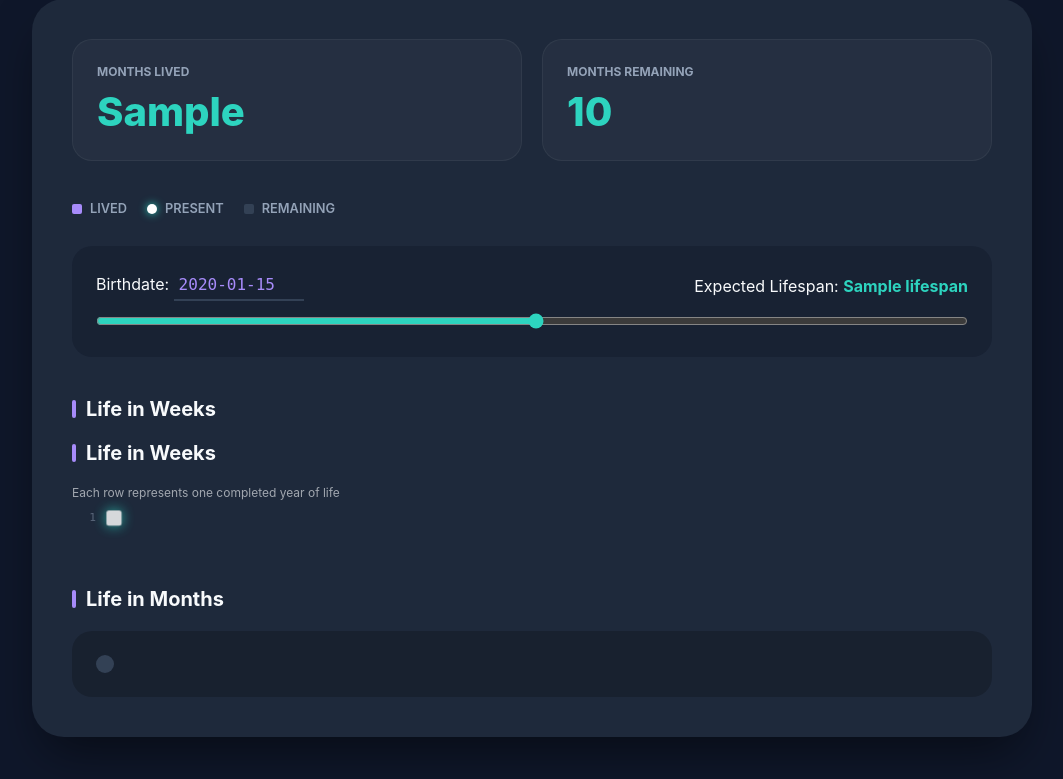
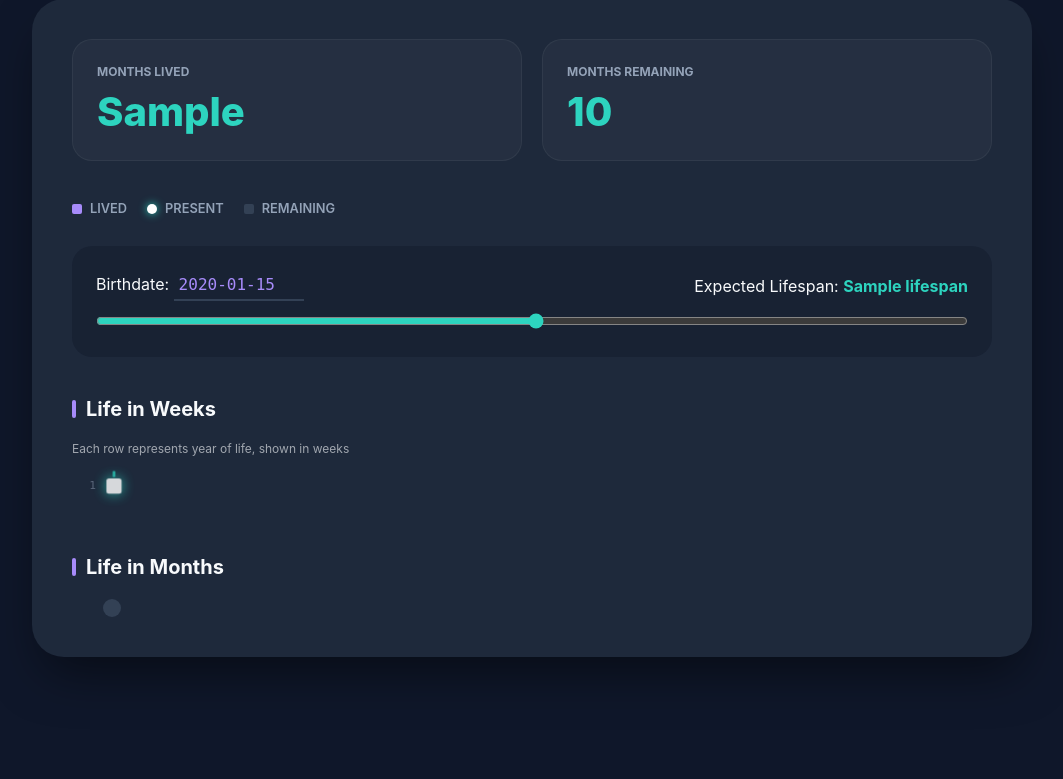
Before and after one commit to yeoreums/life-in-weeks, a Flask app: template templates/index.html in a window 1280 px wide. Shown: the part 21-800 px from the top of the page, without its empty margins (108-1171 px from the left). Run offline with Flask 3, Linux system fonts and the light colour scheme; the template is opened without the code that fills it: most values are stand-ins (such as "Sample title", 1, 10 or a date in 2020).

Commit message:
Clarify MVP assumptions and improve UX labeling

```diff
--- a/static/style.css
+++ b/static/style.css
@@ -40,6 +40,7 @@
   background: var(--container-bg);
   border-radius: 32px;
   box-shadow: 0 25px 50px -12px rgba(0, 0, 0, 0.5);
+  overflow: hidden;
 }
 
 /* =========================
@@ -179,8 +180,9 @@
 
 .weeks-row {
   display: grid;
-  grid-template-columns: repeat(52, var(--week-size));
+  grid-template-columns: repeat(auto-fill, var(--week-size));
   gap: 4px;
+  flex-grow: 1;
 }
 
 .week {
@@ -201,6 +203,19 @@
   transform: scale(1.3);
   animation: pulse 2s infinite;
   z-index: 2;
+  position: relative;
+}
+
+.week.current::after {
+  content: '';
+  position: absolute;
+  top: -6px;
+  left: 50%;
+  transform: translateX(-50%);
+  width: 2px;
+  height: 5px;
+  background: var(--color-accent);
+  border-radius: 2px;
 }
 
 /* =========================
@@ -208,11 +223,39 @@
 ========================= */
 .months-grid {
   display: grid;
-  grid-template-columns: repeat(auto-fill, minmax(18px, 1fr));
-  gap: 10px;
-  padding: 24px;
-  background: rgba(0,0,0,0.2);
-  border-radius: 20px;
+  grid-template-columns: repeat(auto-fill, 18px);
+  gap: 6px;
+  margin: 0 auto;          /* Centers the whole "card" */
+  width: 100%;
+  max-width: 920px;
+  justify-content: center;
+}
+
+/* 2. DESKTOP: Force exactly 36 columns when the window is wide enough */
+@media (min-width: 1000px) {
+  .months-grid {
+    grid-template-columns: repeat(36, 18px);
+    width: fit-content;
+  }
+
+  /* Only show the "Year Gaps" on Desktop where the 36-col logic exists */
+  .month:nth-child(12n) {
+    margin-right: 10px;
+  }
+  .month:nth-child(36n) {
+    margin-right: 0;
+  }
+}
+
+/* Every 12th month (December), add a little extra margin to the right */
+.month:nth-child(12n) {
+  margin-right: 12px;
+}
+
+/* Remove the margin for the very last month in the row (the 36th)
+   so the grid stays perfectly centered */
+.month:nth-child(36n) {
+  margin-right: 0;
 }
 
 .month {
@@ -220,7 +263,8 @@
   height: 18px;
   border-radius: 50%;
   background: var(--color-remaining);
-  transition: all 0.3s cubic-bezier(0.175, 0.885, 0.32, 1.275);
+  transition: all 0.3s ease;
+  flex-shrink: 0;
 }
 
 .month.lived {
@@ -259,11 +303,28 @@
 ========================= */
 @media (max-width: 800px) {
   .weeks-row {
-    grid-template-columns: repeat(auto-fill, var(--week-size));
-    flex-grow: 1;
+    grid-template-columns: repeat(52, var(--week-size));
   }
 
   .container {
     padding: 20px;
   }
 }
+
+/* =========================
+   DIVIDER (Keep only if used in HTML)
+========================= */
+.section-divider {
+  height: 1px;
+  background: linear-gradient(90deg, transparent, rgba(255,255,255,0.1), transparent);
+  margin: 40px 0;
+}
+
+/* =========================
+   ANIMATIONS
+========================= */
+@keyframes pulse {
+  0% { transform: scale(1); opacity: 1; }
+  50% { transform: scale(1.3); opacity: 0.8; }
+  100% { transform: scale(1); opacity: 1; }
+}
--- a/templates/index.html
+++ b/templates/index.html
@@ -9,7 +9,6 @@
 <body>
     <div class="container">
 
-        <!-- STATS -->
         <div class="stats-grid">
             <div class="stat-card">
                 <h3>Months Lived</h3>
@@ -21,90 +20,50 @@
             </div>
         </div>
 
-        <!-- LEGEND -->
         <div class="legend">
-            <div class="legend-item">
-                <div class="dot-sample lived"></div> Lived
-            </div>
-            <div class="legend-item">
-                <div class="dot-sample now"></div> Present
-            </div>
-            <div class="legend-item">
-                <div class="dot-sample remaining"></div> Remaining
-            </div>
+            <div class="legend-item"><div class="dot-sample lived"></div> Lived</div>
+            <div class="legend-item"><div class="dot-sample now"></div> Present</div>
+            <div class="legend-item"><div class="dot-sample remaining"></div> Remaining</div>
         </div>
 
-        <!-- CONTROLS -->
         <form method="get" class="tuner-group">
             <div style="display: flex; flex-wrap: wrap; justify-content: space-between; align-items: center; gap: 15px;">
                 <label>
                     Birthdate:
-                    <input
-                        type="text"
-                        class="birth-input"
-                        name="birthdate"
-                        value="{{ birthdate }}"
-                        inputmode="numeric"
-                        placeholder="19960520"
-                        onchange="this.form.submit()"
-                    >
+                    <input type="text" class="birth-input" name="birthdate" value="{{ birthdate }}" inputmode="numeric" placeholder="19960520" onchange="this.form.submit()">
                 </label>
-
-                <label>
-                  Expected Lifespan:
-                  <span id="lifespan-value" style="color:var(--color-accent); font-weight:bold;">
-                    {{ lifespan }}
-                  </span>
-                </label>
-
+                <label>Expected Lifespan: <span id="lifespan-value" style="color:var(--color-accent); font-weight:bold;">{{ lifespan }}</span></label>
             </div>
-
-            <!-- IMPORTANT: no auto-submit here -->
-            <input
-                type="range"
-                name="lifespan"
-                min="1"
-                max="120"
-                value="{{ lifespan }}"
-                oninput="document.getElementById('lifespan-value').innerText = this.value"
-                onchange="this.form.submit()"
-            >
-
+            <input type="range" name="lifespan" min="1" max="120" value="{{ lifespan }}" oninput="document.getElementById('lifespan-value').innerText = this.value" onchange="this.form.submit()">
         </form>
 
-        <!-- WEEKS -->
         <h2>Life in Weeks</h2>
-        <h2>Life in Weeks</h2>
-        <p style="opacity:0.6; font-size:0.75rem; margin-bottom:8px;">
-          Each row represents one completed year of life
-        </p>
+        <p style="opacity:0.6; font-size:0.75rem; margin-bottom:20px;">Each row represents year of life, shown in weeks</p>
 
         <div class="life-grid">
             {% for year in life_map %}
                 {% set year_index = loop.index0 %}
                 <div class="year-row">
-                    <span class="year-label">{{ year_index + 1 }}</span>
+                    <span class="year-label">
+                        {% if (year_index + 1) == 1 or (year_index + 1) % 5 == 0 %}
+                            {{ year_index + 1 }}
+                        {% endif %}
+                    </span>
                     <div class="weeks-row">
                         {% for week in year %}
-                            <div
-                                class="week {{ 'lived' if week.lived }} {{ 'current' if week.current }}"
-                                title="Year {{ year_index }}, Week {{ week.week_num }}"
-                            ></div>
+                            <div class="week {{ 'lived' if week.lived }} {{ 'current' if week.current }}"
+                                 title="Year {{ year_index + 1 }}, Week {{ week.week_num }}">
+                            </div>
                         {% endfor %}
                     </div>
                 </div>
             {% endfor %}
         </div>
 
-        <!-- MONTHS -->
         <h2 style="margin-top: 60px;">Life in Months</h2>
         <div class="months-grid">
             {% for m in range(total_months) %}
-                <div
-                    class="month
-                    {{ 'lived' if m < lived_months }}
-                    {{ 'current' if m == current_month_idx }}"
-                ></div>
+                <div class="month {{ 'lived' if m < lived_months }} {{ 'current' if m == current_month_idx }}"></div>
             {% endfor %}
         </div>
 
```
Also changed, not shown: README.md, 1 other file.
